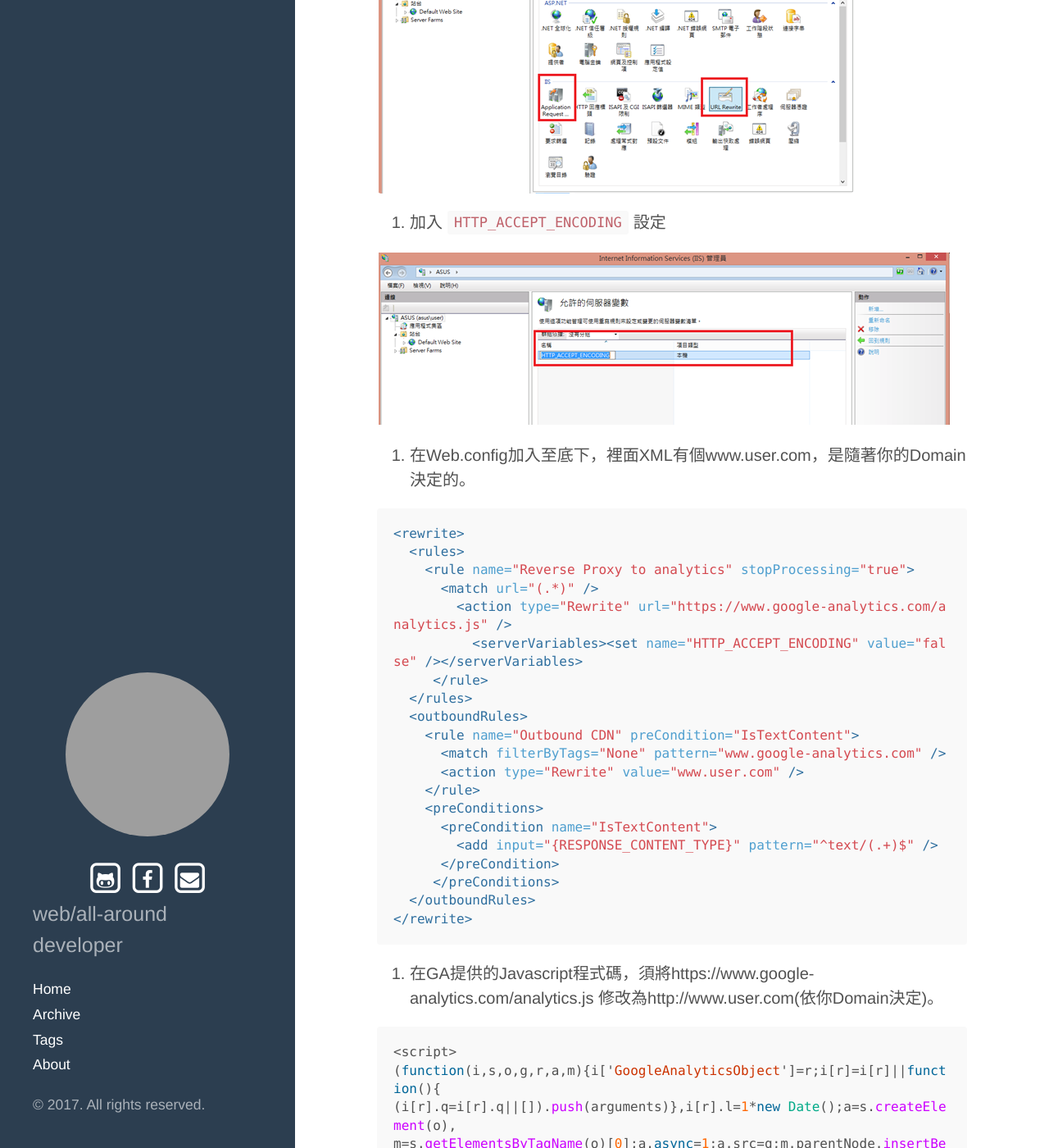
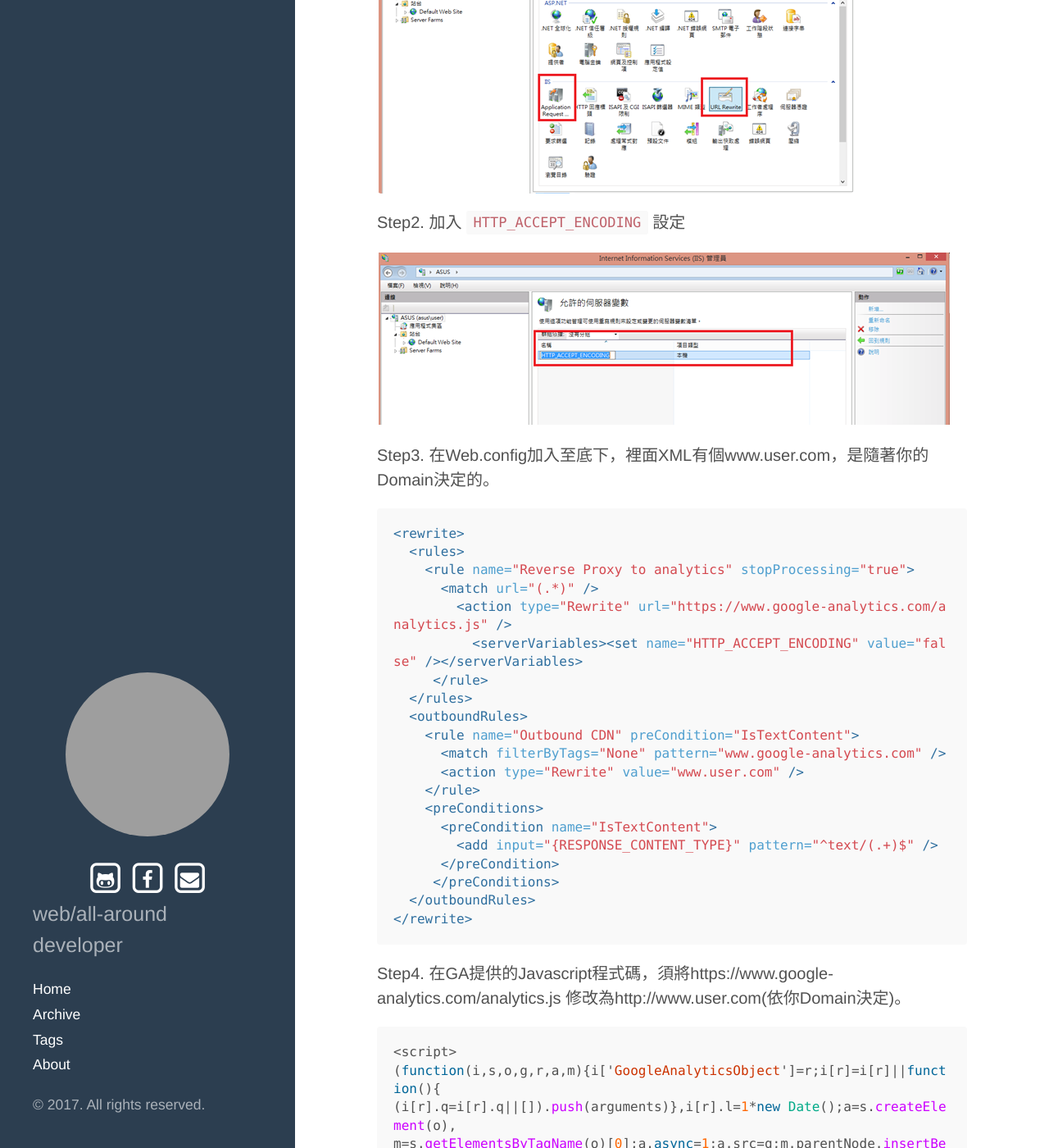
Before and after one commit to bomy/bomy.github.io, a Jekyll site: the page built from _posts/2017-03-20-Google-Analytics-with-IIS-reverse-proxy.md, in a window 1280 px wide and 1400 px high, scrolled down 1877 px. Shown: the whole window at 82% size. Built offline with Jekyll 4.4.1, drawn with Linux system fonts in a browser that asks for light colours; comment, search, counter and statistics services are not loaded; some of the changed text lies outside the part shown; grey boxes are pictures that could not be loaded.

Commit message:
Fix the wrong word

````diff
--- a/_posts/2017-03-20-Google-Analytics-with-IIS-reverse-proxy.md
+++ b/_posts/2017-03-20-Google-Analytics-with-IIS-reverse-proxy.md
@@ -20,13 +20,13 @@
 <div style="text-align:center"><img src="/public/image/reverse_proxy.png" />reverse proxy運作方式</div>
 
 ### 作法
-1. 下載 http://www.iis.net/extensions/ApplicationRequestRouting 安裝後，IIS管理工具，會出現這兩個功能，如下圖。
+Step1. 下載 http://www.iis.net/extensions/ApplicationRequestRouting 安裝後，IIS管理工具，會出現這兩個功能，如下圖。
 <div style="text-align:center"><img src="/public/image/IIS_Reverse_Proxy.png" /></div>
 
-2. 加入 `HTTP_ACCEPT_ENCODING` 設定
+Step2. 加入 `HTTP_ACCEPT_ENCODING` 設定
 <div style="text-align:center"><img src="/public/image/reverse_proxy1.png" /></div>
 
-3. 在Web.config加入至<system.webServer>底下，裡面XML有個www.user.com，是隨著你的Domain決定的。
+Step3. 在Web.config加入至<system.webServer>底下，裡面XML有個www.user.com，是隨著你的Domain決定的。
 
 ```xml
 <rewrite>
@@ -52,7 +52,7 @@
 ```
 
 
-4. 在GA提供的Javascript程式碼，須將https://www.google-analytics.com/analytics.js 修改為http://www.user.com(依你Domain決定)。
+Step4. 在GA提供的Javascript程式碼，須將https://www.google-analytics.com/analytics.js 修改為http://www.user.com(依你Domain決定)。
 
 ``` javascript
 <script>
````
